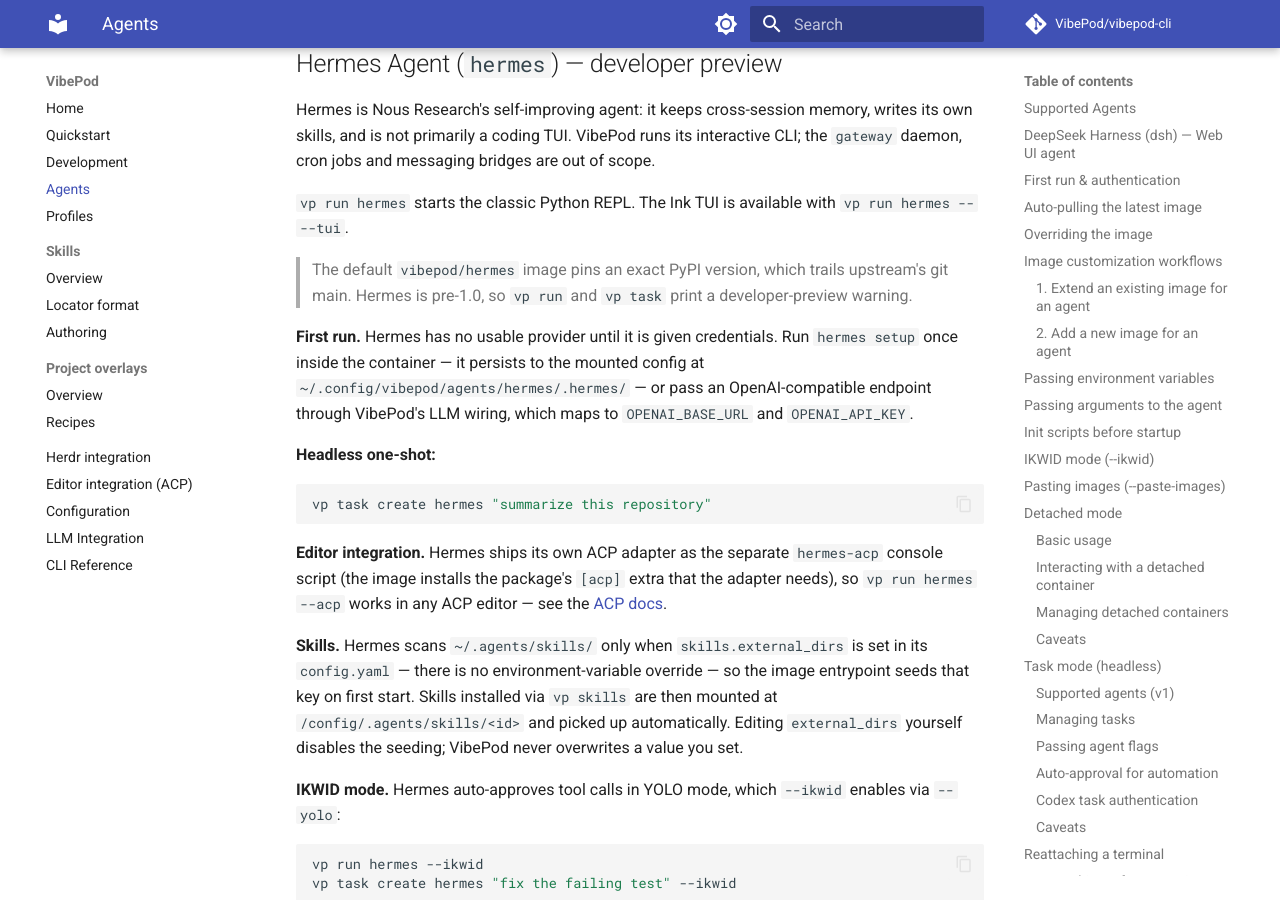
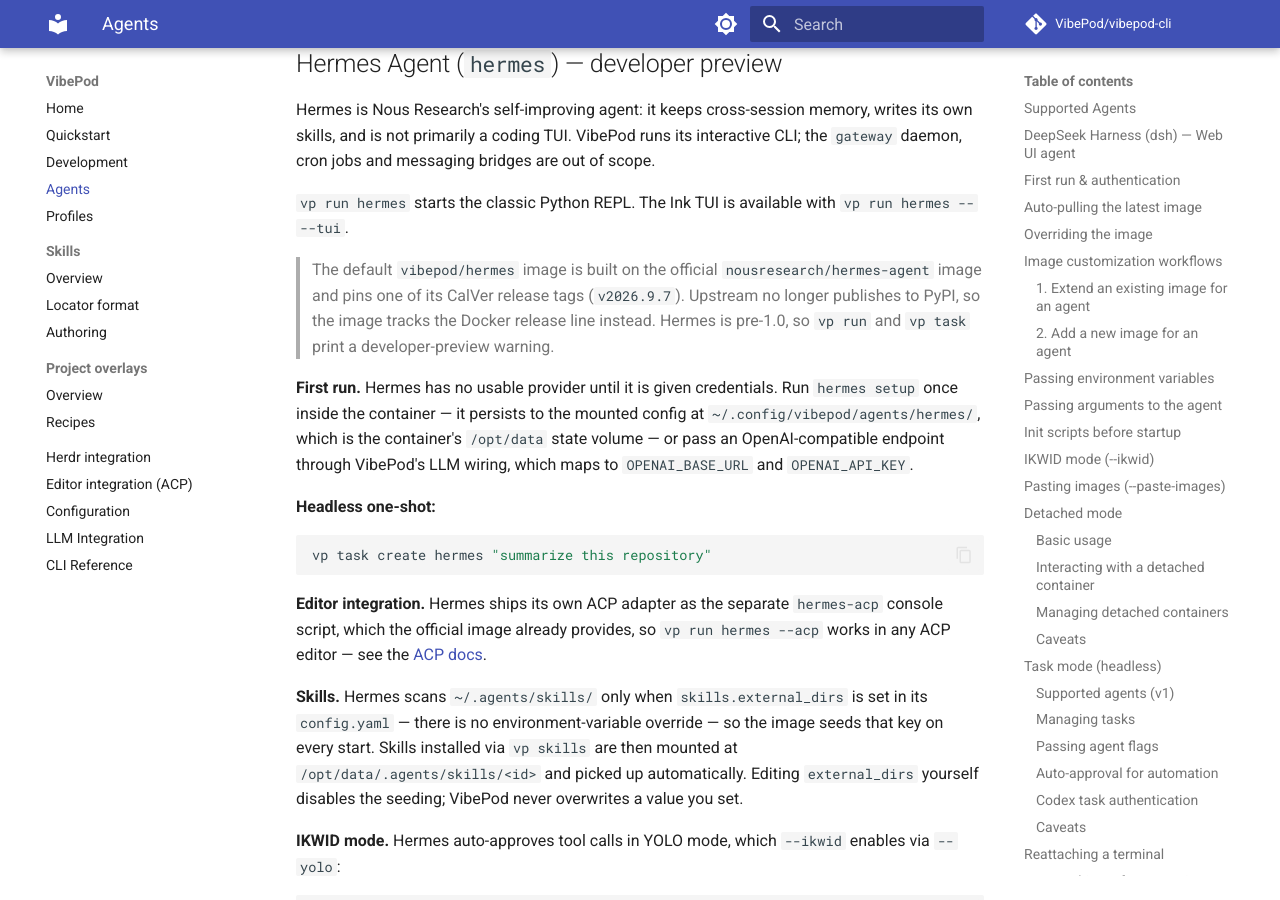
Before and after one commit to VibePod/vibepod-cli, an MkDocs documentation site: the page built from docs/agents/index.md, in a window 1280 px wide and 900 px high, scrolled down 27256 px. Built offline with MkDocs 1.6.1 and Material for MkDocs 9.7.7, drawn with Linux system fonts in a browser that asks for light colours; comment, search, counter and statistics services are not loaded.

Commit message:
Move hermes to the official image's /opt/data state volume

````diff
--- a/docs/agents/index.md
+++ b/docs/agents/index.md
@@ -1136,15 +1136,17 @@
 `vp run hermes` starts the classic Python REPL. The Ink TUI is available with
 `vp run hermes -- --tui`.
 
-> The default `vibepod/hermes` image pins an exact PyPI version, which trails
-> upstream's git main. Hermes is pre-1.0, so `vp run` and `vp task` print a
-> developer-preview warning.
+> The default `vibepod/hermes` image is built on the official
+> `nousresearch/hermes-agent` image and pins one of its CalVer release tags
+> (`v2026.9.7`). Upstream no longer publishes to PyPI, so the image tracks the
+> Docker release line instead. Hermes is pre-1.0, so `vp run` and `vp task`
+> print a developer-preview warning.
 
 **First run.** Hermes has no usable provider until it is given credentials. Run
 `hermes setup` once inside the container — it persists to the mounted config at
-`~/.config/vibepod/agents/hermes/.hermes/` — or pass an OpenAI-compatible
-endpoint through VibePod's LLM wiring, which maps to `OPENAI_BASE_URL` and
-`OPENAI_API_KEY`.
+`~/.config/vibepod/agents/hermes/`, which is the container's `/opt/data` state
+volume — or pass an OpenAI-compatible endpoint through VibePod's LLM wiring,
+which maps to `OPENAI_BASE_URL` and `OPENAI_API_KEY`.
 
 **Headless one-shot:**
 
@@ -1153,16 +1155,15 @@
 ```
 
 **Editor integration.** Hermes ships its own ACP adapter as the separate
-`hermes-acp` console script (the image installs the package's `[acp]` extra
-that the adapter needs), so `vp run hermes --acp` works in any ACP editor —
-see the [ACP docs](../acp.md).
+`hermes-acp` console script, which the official image already provides, so
+`vp run hermes --acp` works in any ACP editor — see the [ACP docs](../acp.md).
 
 **Skills.** Hermes scans `~/.agents/skills/` only when `skills.external_dirs`
 is set in its `config.yaml` — there is no environment-variable override — so
-the image entrypoint seeds that key on first start. Skills installed via
-`vp skills` are then mounted at `/config/.agents/skills/<id>` and picked up
-automatically. Editing `external_dirs` yourself disables the seeding; VibePod
-never overwrites a value you set.
+the image seeds that key on every start. Skills installed via `vp skills` are
+then mounted at `/opt/data/.agents/skills/<id>` and picked up automatically.
+Editing `external_dirs` yourself disables the seeding; VibePod never
+overwrites a value you set.
 
 **IKWID mode.** Hermes auto-approves tool calls in YOLO mode, which `--ikwid`
 enables via `--yolo`:
````
Also changed, not shown: 4 other files.
